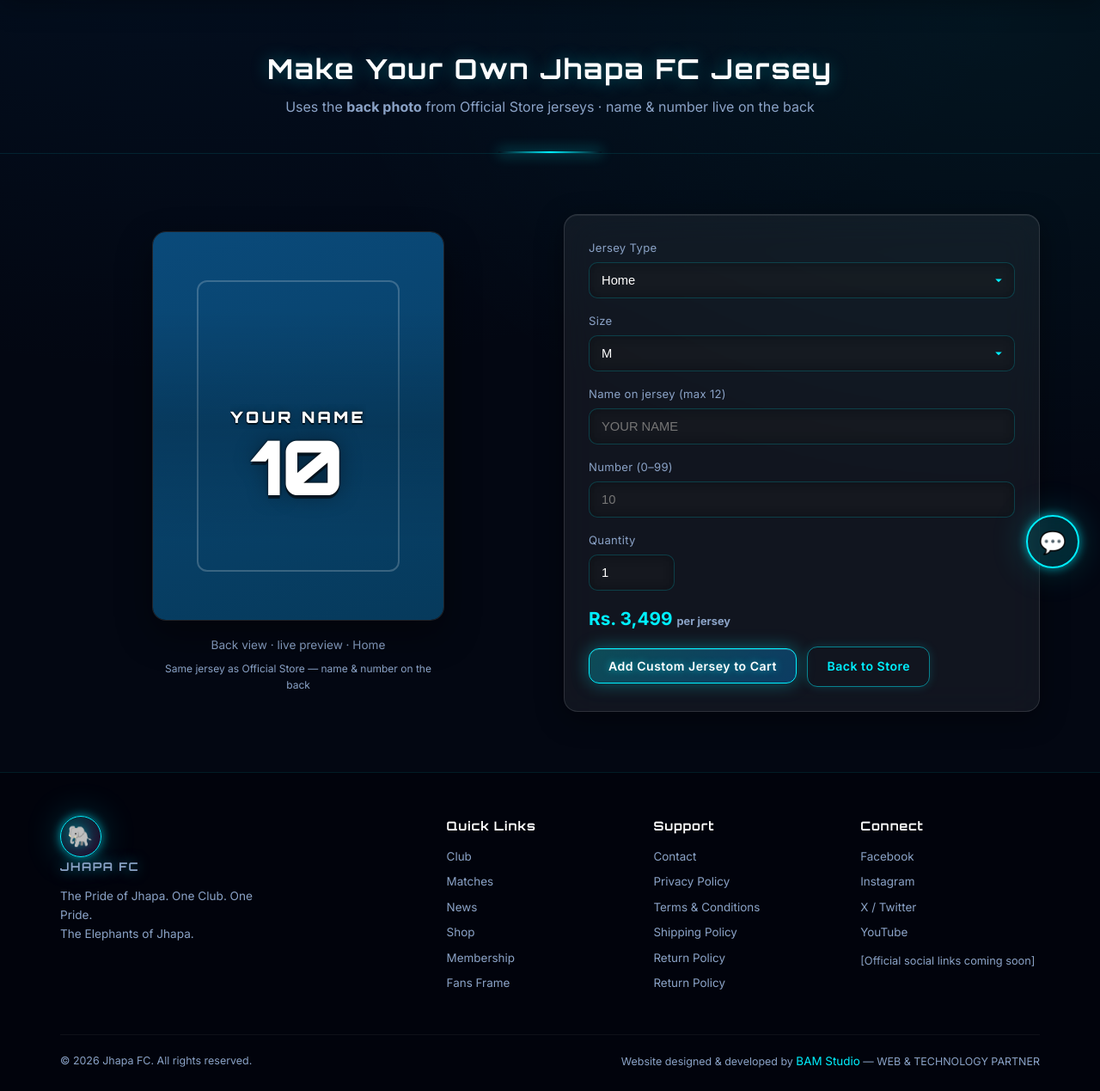
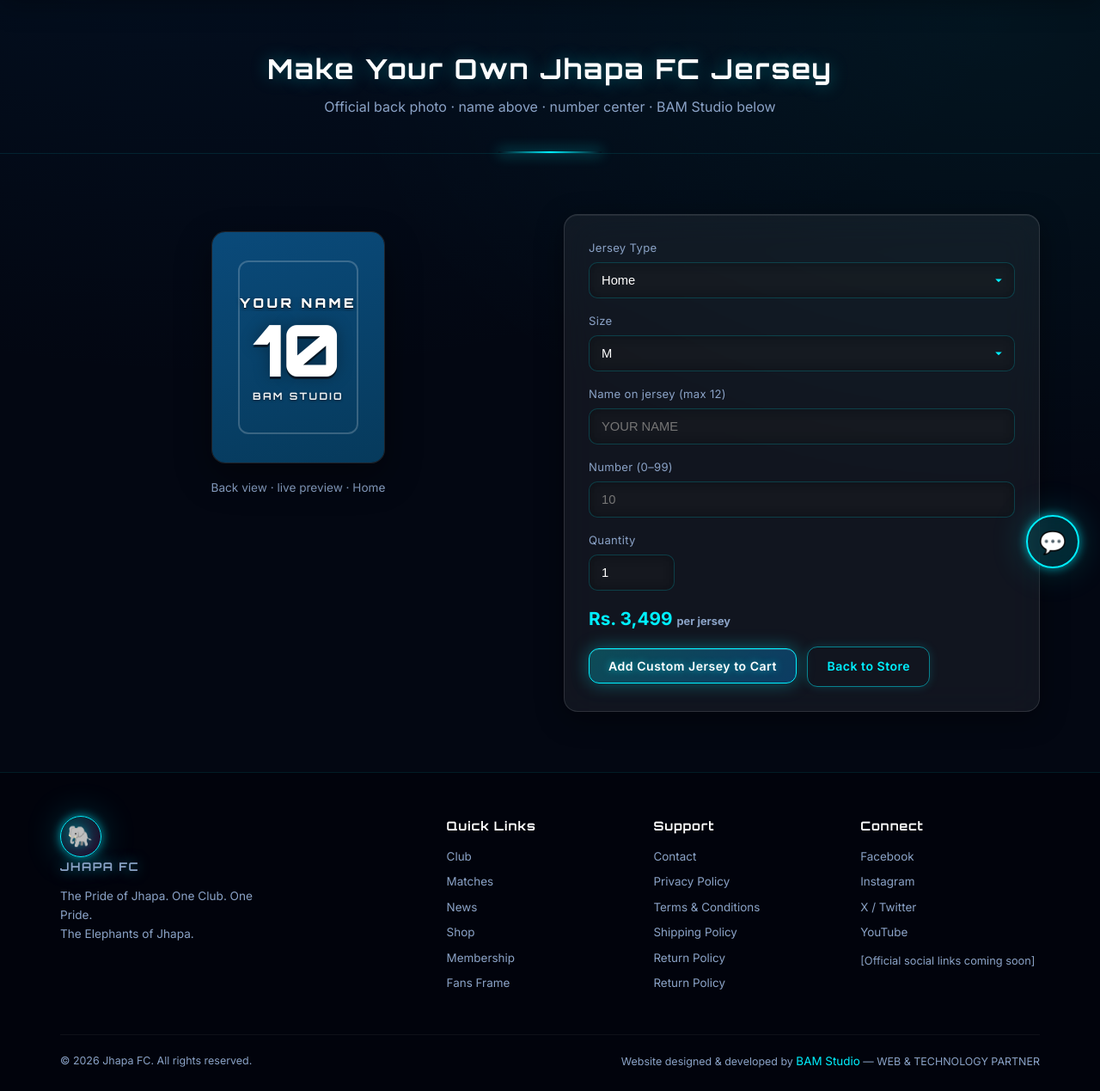
Before and after one commit to argonbhujel1/jhapa, a Flask app: page /custom-jersey in a window 1280 px wide. Shown: the part 115-1384 px from the top of the page at 86% size. Run offline with Flask 3, Linux system fonts and the light colour scheme.

Commit message:
Updated Jhapa FC1

```diff
--- a/static/css/style.css
+++ b/static/css/style.css
@@ -2045,3 +2045,103 @@
   background: #fff;
   padding: 4px;
 }
+
+/* ===== Jersey back print layout (name / number / BAM / side logo) ===== */
+.jersey-print {
+  position: absolute;
+  inset: 0;
+  pointer-events: none;
+  z-index: 2;
+}
+/* NAME — upper back, above number */
+.jp-name {
+  position: absolute;
+  top: 28%;
+  left: 50%;
+  transform: translateX(-50%);
+  width: 72%;
+  text-align: center;
+  font-family: var(--font-display), system-ui, sans-serif;
+  font-weight: 800;
+  font-size: clamp(0.7rem, 2.8vw, 0.95rem);
+  letter-spacing: 0.22em;
+  text-transform: uppercase;
+  color: #fff;
+  text-shadow:
+    0 1px 0 rgba(0,0,0,0.7),
+    0 2px 6px rgba(0,0,0,0.55);
+  white-space: nowrap;
+  overflow: hidden;
+  text-overflow: ellipsis;
+  line-height: 1.1;
+}
+/* NUMBER — center of back */
+.jp-number {
+  position: absolute;
+  top: 36%;
+  left: 50%;
+  transform: translateX(-50%);
+  width: 80%;
+  text-align: center;
+  font-family: var(--font-display), system-ui, sans-serif;
+  font-weight: 900;
+  font-size: clamp(3.2rem, 16vw, 5.2rem);
+  line-height: 0.95;
+  color: #fff;
+  text-shadow:
+    0 3px 0 rgba(0,0,0,0.55),
+    0 0 18px rgba(0,0,0,0.35);
+  letter-spacing: 0.02em;
+}
+/* BAM Studio — under number */
+.jp-bam {
+  position: absolute;
+  top: 68%;
+  left: 50%;
+  transform: translateX(-50%);
+  display: flex;
+  flex-direction: column;
+  align-items: center;
+  gap: 4px;
+  max-width: 70%;
+}
+.jp-bam span {
+  font-family: var(--font-display), system-ui, sans-serif;
+  font-size: clamp(0.55rem, 2vw, 0.72rem);
+  font-weight: 700;
+  letter-spacing: 0.2em;
+  text-transform: uppercase;
+  color: rgba(255,255,255,0.95);
+  text-shadow: 0 1px 3px rgba(0,0,0,0.6);
+  white-space: nowrap;
+}
+.jp-bam-logo {
+  width: 28px;
+  height: 28px;
+  object-fit: contain;
+  border-radius: 4px;
+  background: rgba(255,255,255,0.9);
+  padding: 2px;
+}
+/* Small club logo — right side of jersey */
+.jp-side-logo {
+  position: absolute;
+  right: 14%;
+  top: 52%;
+  width: 32px;
+  height: 32px;
+  object-fit: contain;
+  border-radius: 50%;
+  background: rgba(255,255,255,0.92);
+  padding: 3px;
+  box-shadow: 0 2px 8px rgba(0,0,0,0.35);
+}
+/* Hide old centered overlay if present */
+.jersey-back-overlay { display: none !important; }
+
+@media (max-width: 600px) {
+  .jp-name { top: 26%; font-size: 0.7rem; }
+  .jp-number { top: 34%; font-size: 3.4rem; }
+  .jp-bam { top: 66%; }
+  .jp-side-logo { width: 26px; height: 26px; right: 12%; }
+}
--- a/templates/custom-jersey.html
+++ b/templates/custom-jersey.html
@@ -4,7 +4,7 @@
 <div class="page-header">
   <div class="container">
     <h1>Make Your Own Jhapa FC Jersey</h1>
-    <p>Uses the <strong>back photo</strong> from Official Store jerseys · name &amp; number live on the back</p>
+    <p>Official back photo · name above · number center · BAM Studio below</p>
   </div>
 </div>
 <section class="section">
@@ -17,8 +17,8 @@
              data-away="{{ jersey_imgs.get('Away','')|media_url if jersey_imgs else '' }}"
              data-third="{{ jersey_imgs.get('Third','')|media_url if jersey_imgs else '' }}">
           <div class="jersey-back-photo" id="jerseyPhoto">
-            {% if jersey_imgs and jersey_imgs.get('Home') %}
-            <img src="{{ jersey_imgs.get('Home')|media_url }}" alt="Jhapa FC Jersey" id="jerseyImg">
+            {% if jersey_imgs and (jersey_imgs.get('Home') or jersey_imgs.get('Away') or jersey_imgs.get('Third')) %}
+            <img src="{{ (jersey_imgs.get('Home') or jersey_imgs.get('Away') or jersey_imgs.get('Third'))|media_url }}" alt="Jhapa FC Jersey" id="jerseyImg">
             {% else %}
             <div class="jersey-fallback" id="jerseyFallback">
               <div class="jersey-fallback-body">
@@ -26,13 +26,27 @@
               </div>
             </div>
             {% endif %}
-            <div class="jersey-back-overlay">
-              <div class="jersey-back-name site-font" id="previewName">YOUR NAME</div>
-              <div class="jersey-back-number site-font" id="previewNum">10</div>
+
+            <!-- Live print layer (back layout) -->
+            <div class="jersey-print">
+              <!-- NAME: upper back -->
+              <div class="jp-name site-font" id="previewName">YOUR NAME</div>
+              <!-- NUMBER: center back -->
+              <div class="jp-number site-font" id="previewNum">10</div>
+              <!-- BAM Studio under number -->
+              <div class="jp-bam">
+                {% if bam_logo %}
+                <img src="{{ bam_logo|media_url }}" alt="BAM Studio" class="jp-bam-logo">
+                {% endif %}
+                <span>{{ bam_name or 'BAM Studio' }}</span>
+              </div>
+              <!-- Small side logo (club) -->
+              {% if club_logo %}
+              <img src="{{ club_logo|media_url }}" alt="" class="jp-side-logo" title="Club crest">
+              {% endif %}
             </div>
           </div>
           <p class="jersey-preview-label">Back view · live preview · <span id="kitLabel">Home</span></p>
-          <p class="text-muted" style="font-size:0.75rem;margin-top:6px;">Same jersey as Official Store — name &amp; number on the back</p>
         </div>
       </div>
 
```
